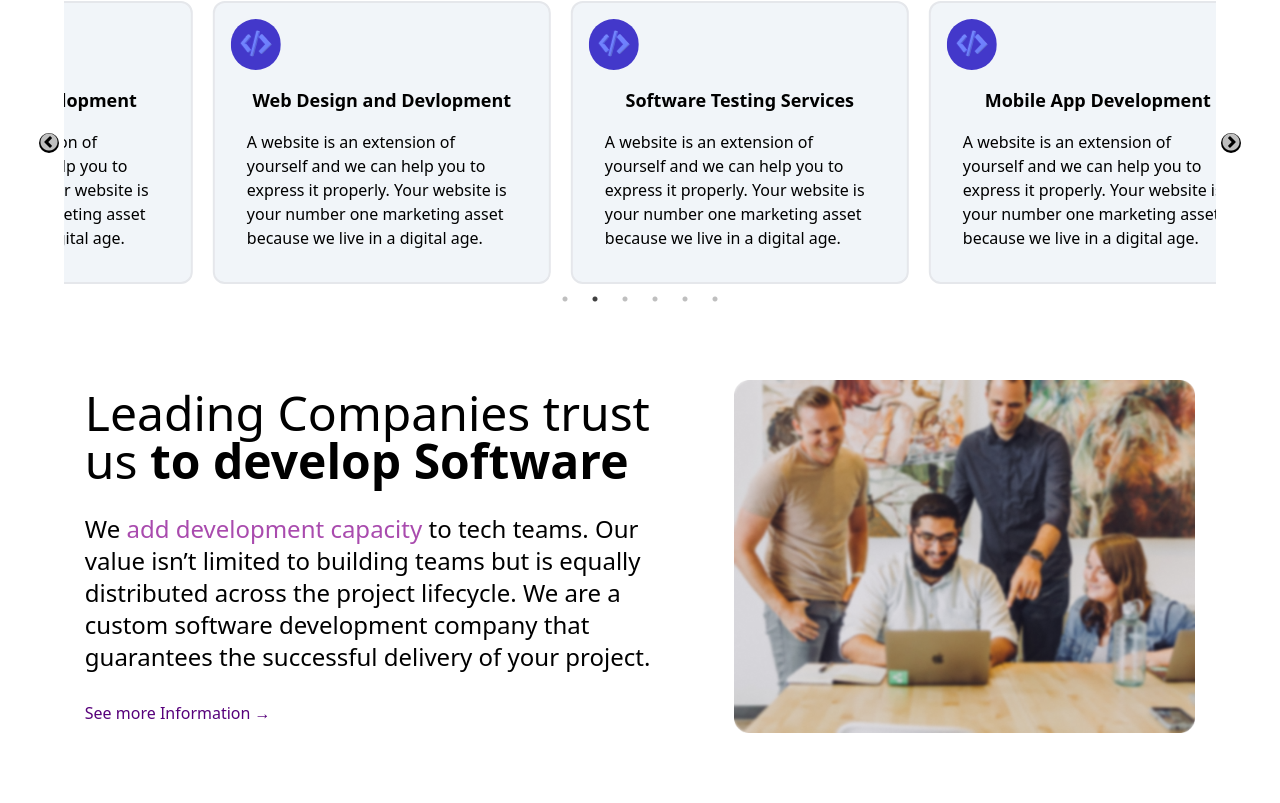
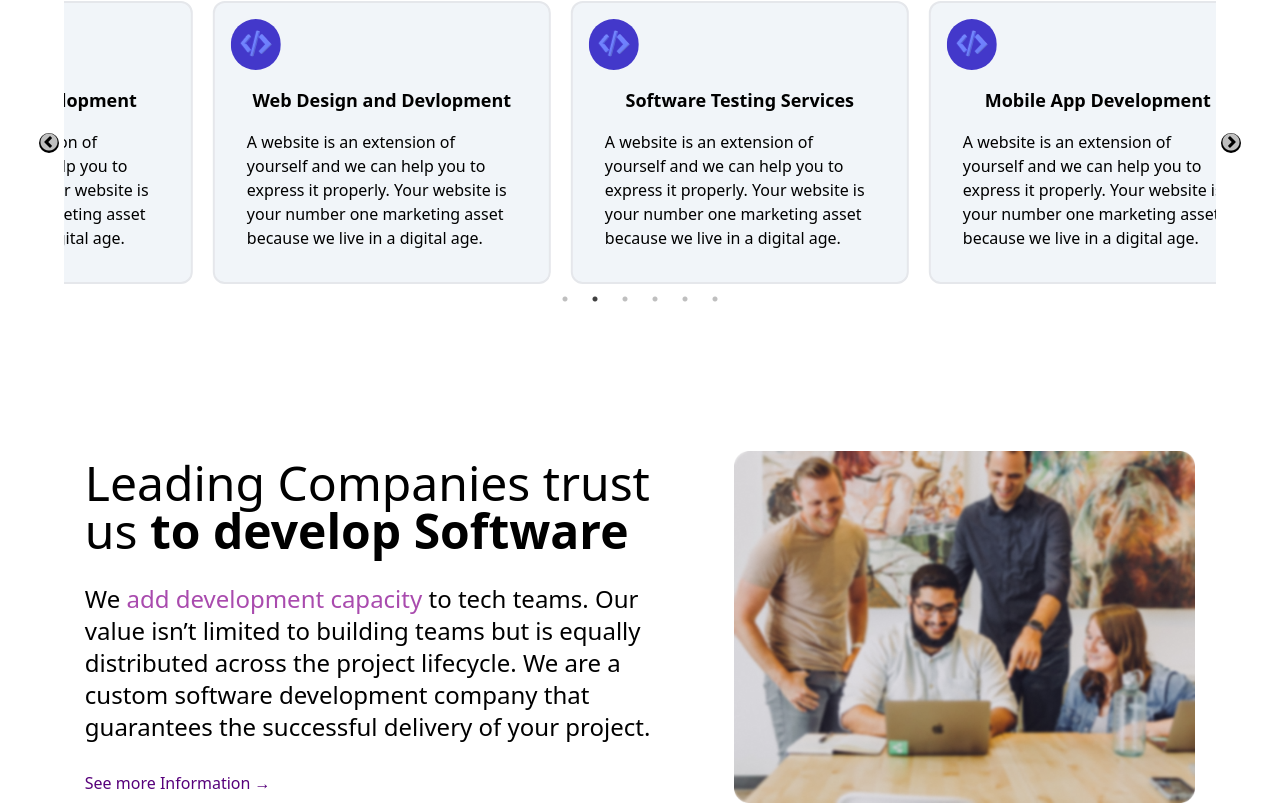
Before and after one commit to obuastella/the4coders, a React (Create React App) app in the folder front-end/: page / in a window 1280 px wide. Shown: the part 859-1662 px from the top of the page. Before the commit the page ends 1592 px from the top, so only its background shows below. Built offline with nearby package versions, Linux system fonts and the light colour scheme.

Commit message:
Resolved resolution issue

```diff
--- a/front-end/src/pages/Home.jsx
+++ b/front-end/src/pages/Home.jsx
@@ -35,7 +35,7 @@ function Home() {
         </div>
       </section>
       {/* Leading Companies */}
-      <section className="w-[90%]  m-auto flex flex-col md:flex-row md:flex-wrap gap-8">
+      <section className="w-[90%] mt-[13%]  m-auto flex flex-col md:flex-row md:flex-wrap gap-8">
         <div className="h-5/6 w-full md:w-1/2 flex flex-col justify-center gap-7 m-auto">
           <h2 className="text-5xl">
             Leading Companies trust us{" "}
```
